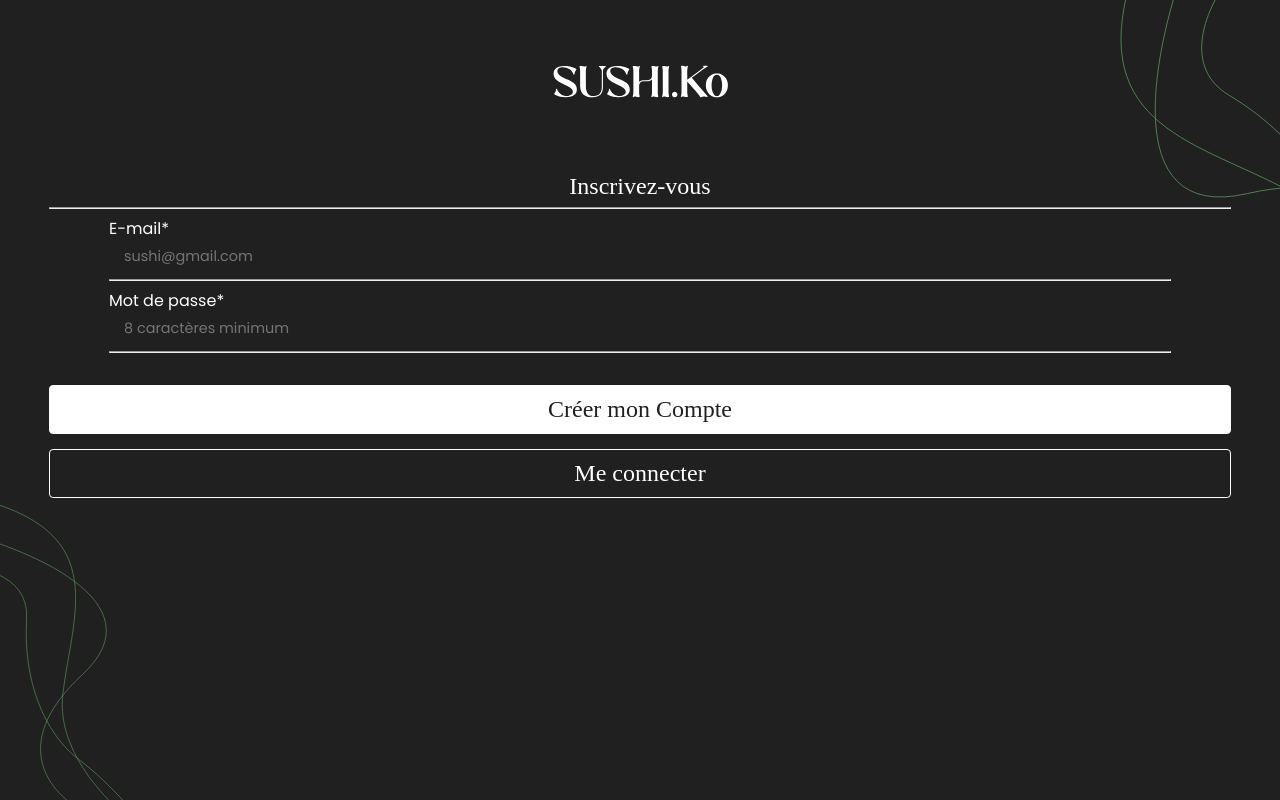
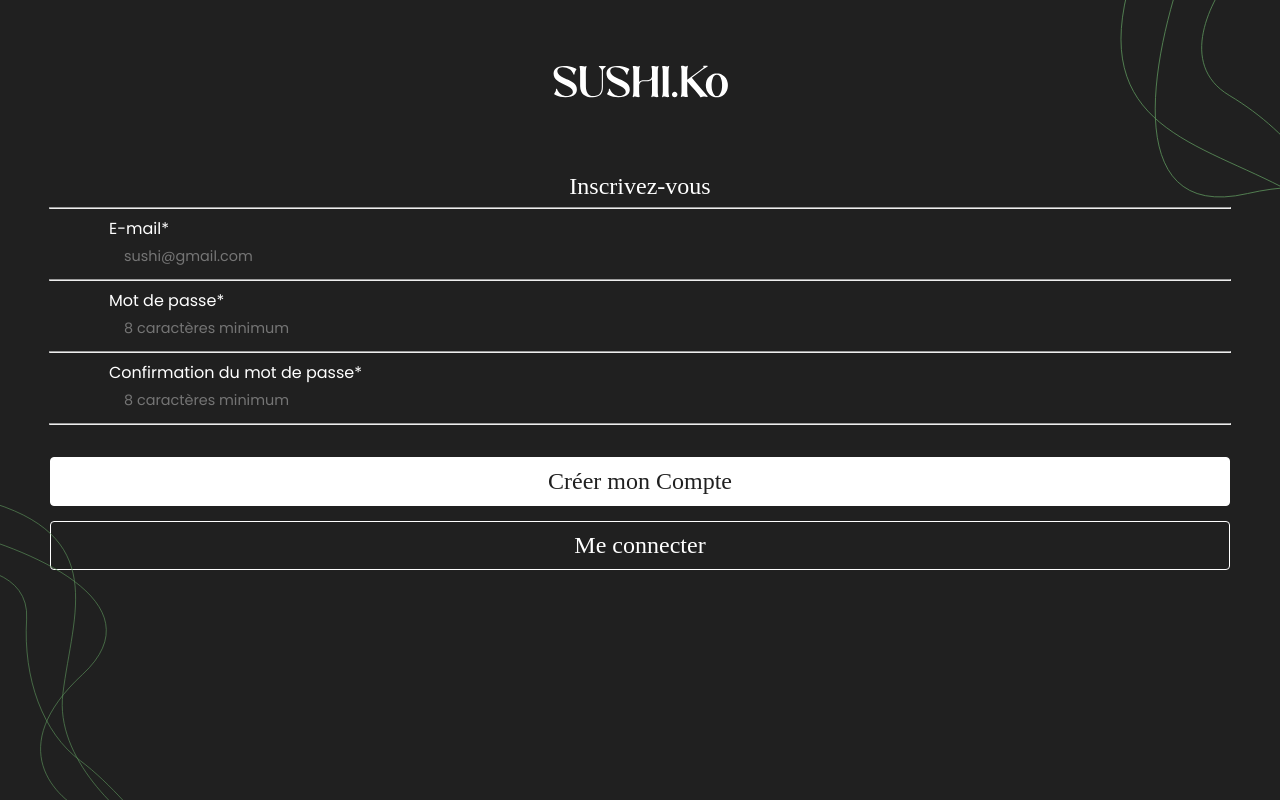
Before and after one commit to Raphi04/SAE_401, an Angular app: page /app-inscription in a window 1280 px wide. Built offline with nearby package versions, Linux system fonts and the light colour scheme; a web font is replaced by a local one.

Commit message:
Inscription faite

```diff
--- a/src/app/app.module.ts
+++ b/src/app/app.module.ts
@@ -1,7 +1,7 @@
 import { NgModule } from '@angular/core';
 import { BrowserModule } from '@angular/platform-browser';
 import { HttpClientModule } from '@angular/common/http';
-
+import { ReactiveFormsModule } from '@angular/forms';
 
 import { AppRoutingModule } from './app-routing.module';
 import { AppComponent } from './app.component';
@@ -31,7 +31,8 @@ import { BoxComponent } from './component/box/box.component';
   imports: [
     BrowserModule,
     AppRoutingModule,
-    HttpClientModule
+    HttpClientModule,
+    ReactiveFormsModule
   ],
   providers: [],
   bootstrap: [AppComponent]
--- a/src/app/component/inscription/inscription.component.css
+++ b/src/app/component/inscription/inscription.component.css
@@ -46,12 +46,14 @@ section > hr {
 section > form {
     display: flex;
     flex-direction: column;
-    width: 90%;
+    align-items: center;
+    width: 100%;
 }
 
 section > form > div {
     display: flex;
     flex-direction: column;
+    width: 90%;
 }
 
 section > form > div > label {
@@ -74,6 +76,7 @@ section > form > div > input {
 
 section > form > hr {
     margin: 7px 0px;
+    width: 100%;
 }
 
 section > #connexionButton {
@@ -84,11 +87,12 @@ section > #connexionButton {
     font-size: 1.5rem;
     color: var(--white);
     text-align: center;
+    background-color: var(--black);
     border: 1px solid var(--white);
     border-radius: 4px;
 }
 
-section > #inscriptionButton {
+section > form > #inscriptionButton {
     width: 100%;
     display: block;
     padding: 10px 0px;
@@ -100,3 +104,13 @@ section > #inscriptionButton {
     border: 1px solid var(--white);
     border-radius: 4px;
 }
+
+.errorInput {
+    border: 1px solid rgb(219, 0, 0) !important;
+}
+
+.errorMessage {
+    color: rgb(219, 0, 0) !important;
+    font-family: Poppins;
+    font-size: 0.8rem;
+}
--- a/src/app/component/inscription/inscription.component.html
+++ b/src/app/component/inscription/inscription.component.html
@@ -5,19 +5,27 @@
 
     <h2>Inscrivez-vous</h2>
     <hr>
-    <form>
+    <form [formGroup]="inscriptForm">
         <div>
             <label for="email">E-mail*</label>
-            <input type="email" placeholder="sushi@gmail.com" id="email" autocomplete="on">
+            <input type="email" placeholder="sushi@gmail.com" id="email" autocomplete="on" formControlName="email" [ngClass]="checkError('email')" required email>
+            <span *ngIf="emailErrorMessage" class="errorMessage">{{emailErrorMessage}}</span>
         </div>
         <hr>
         <div>
             <label for="mdp">Mot de passe*</label>
-            <input type="password" placeholder="8 caractères minimum" autocomplete="on">
+            <input type="password" placeholder="8 caractères minimum" autocomplete="on" formControlName="motDePasse" [ngClass]="checkError('motDePasse')" required minlength="8">
+            <span *ngIf="motDePasseErrorMessage" class="errorMessage">{{motDePasseErrorMessage}}</span>
         </div>
         <hr>
+        <div>
+            <label for="cMdp">Confirmation du mot de passe*</label>
+            <input type="password" placeholder="8 caractères minimum" autocomplete="on" formControlName="cMotDePasse" [ngClass]="checkError('cMotDePasse')" required minlength="8">
+            <span *ngIf="cMotDePasseErrorMessage" class="errorMessage">{{cMotDePasseErrorMessage}}</span>
+        </div>
+        <hr>
+        <button id="inscriptionButton" (click)="onSubmit()">Créer mon Compte</button>
     </form>
 
-    <a routerLink="/app-connexion" routerLinkActive="active" id="inscriptionButton">Créer mon Compte</a>
-    <a routerLink="/app-connexion" routerLinkActive="active" id="connexionButton">Me connecter</a>
+    <button routerLink="/app-connexion" routerLinkActive="active" id="connexionButton">Me connecter</button>
 </section>
--- a/src/app/component/inscription/inscription.component.ts
+++ b/src/app/component/inscription/inscription.component.ts
@@ -1,7 +1,8 @@
 import { Component, OnDestroy, OnInit } from '@angular/core';
-import { HeaderComponent } from '../header/header.component';
 import { NavService } from '../../services/nav.service';
 import { HeaderService } from '../../services/header.service';
+import { FormBuilder, FormControl, FormGroup, MinLengthValidator, Validators } from '@angular/forms';
+import { Router } from '@angular/router';
 
 @Component({
   selector: 'app-inscription',
@@ -9,8 +10,153 @@ import { HeaderService } from '../../services/header.service';
   styleUrl: './inscription.component.css'
 })
 export class InscriptionComponent implements OnInit, OnDestroy{
-  constructor(private headerService : HeaderService, private navService : NavService) {}
+  constructor( private headerService : HeaderService, private navService : NavService, private form: FormBuilder, private router : Router ) {}
 
+  //Création du formulaire
+  inscriptForm = this.form.group({
+    email: ["", [Validators.required, Validators.email]],
+    motDePasse : ["", [Validators.required, Validators.minLength(8)]],
+    cMotDePasse : ["", [Validators.required, Validators.minLength(8)]]
+  })
+
+  //Flag pour la première fois que le formulaire apparait
+  isSubmited = false;
+  emailErrorMessage = "";
+  motDePasseErrorMessage = "";
+  cMotDePasseErrorMessage = "";
+  errorForm = true;
+
+  onSubmit() {
+    this.isSubmited = true;
+    this.checkError("motDePasse");
+    this.checkError("cMotDePasse");
+    this.checkError("email");
+
+      if(!this.errorForm) {
+
+        //Récupération des utilisateurs
+        if(localStorage.getItem("allUsers") !== null) {
+          let allUsers = JSON.parse(localStorage.getItem("allUsers") || "[]");
+
+          //Création du nouvel utilisateur
+          let newUser = {
+            email : this.inscriptForm.get("email")?.value,
+            mdp : this.inscriptForm.get("motDePasse")?.value
+          };
+
+          //Ajout du nouvel utilisateur
+          allUsers.push(newUser);
+          localStorage.setItem("allUsers", JSON.stringify(allUsers));
+
+          //Redirection
+          this.router.navigate(["/app-connexion"]);
+
+        } else {
+
+          //Création du tableau d'utilisateurs
+          let allUsers = [];
+
+          //Création du nouvel utilisateur
+          let newUser = {
+            email : this.inscriptForm.get("email")?.value,
+            mdp : this.inscriptForm.get("motDePasse")?.value
+          };
+
+          //Ajout de l'utilisateur
+          allUsers.push(newUser);
+          localStorage.setItem("allUsers", JSON.stringify(allUsers));
+
+          //Redirection
+          this.router.navigate(["/app-connexion"]);
+        }
+    }
+  }
+
+  checkError(input: string) {
+    const myInput = this.inscriptForm.get(input);
+    switch (input) {
+      case "email" :
+        this.errorForm = false;
+        if(myInput?.invalid && (myInput?.dirty || myInput?.touched || this.isSubmited)) {
+          if(myInput?.errors?.["email"]) {
+            this.emailErrorMessage = "Veuillez saisir un email correct";
+          } else {
+            this.emailErrorMessage = "Veuillez remplir ce champ";
+          }
+          this.errorForm = true;
+          return "errorInput";
+        } else {
+
+          //Test pour vérifier si l'email existe déjà
+          if(localStorage.getItem("allUsers") !== null && (myInput?.dirty || myInput?.touched || this.isSubmited)) {
+            let allUser = JSON.parse(localStorage.getItem("allUsers") || "[]");
+            allUser.forEach((user : any) => {
+              if(user["email"] == myInput?.value) {
+                this.emailErrorMessage = "Email déjà attribué";
+                this.errorForm = true;
+              }
+            });
+            if (this.errorForm) {
+              return "errorInput";
+            }
+            this.emailErrorMessage = "";
+            this.errorForm = false;
+            return "noError";
+          }
+          this.emailErrorMessage = "";
+          if(this.isSubmited) {
+            this.errorForm = false;
+          }
+          return "noError";
+        }
+
+
+      case "motDePasse" :
+        if(myInput?.invalid && (myInput?.dirty || myInput?.touched ||this.isSubmited)) {
+          if(myInput?.errors?.['minlength']) {
+            this.motDePasseErrorMessage = "Au moins 8 caractères sont attendus";
+          } else {
+            this.motDePasseErrorMessage = "Veuillez remplir ce champ";
+          }
+          this.errorForm = true;
+          return "errorInput";
+        } else {
+          this.motDePasseErrorMessage = "";
+          if(this.isSubmited) {
+            this.errorForm = false;
+          }
+          return "noError";
+        }
+
+
+
+      case "cMotDePasse" :
+        if(myInput?.invalid && (myInput?.dirty || myInput?.touched ||this.isSubmited)) {
+          if(myInput?.errors?.['minlength']){
+            this.cMotDePasseErrorMessage = "Au moins 8 caractères sont attendus";
+          } else {
+            this.cMotDePasseErrorMessage = "Veuillez remplir ce champ";
+          }
+          this.errorForm = true;
+          return "errorInput";
+        } else {
+            if (myInput?.value !== this.inscriptForm.get("motDePasse")?.value && this.inscriptForm.get("motDePasse")?.touched) {
+              this.cMotDePasseErrorMessage = "Veuillez écrire le même mot de passe";
+              this.errorForm = true;
+              return "errorInput";
+            } else {
+              this.cMotDePasseErrorMessage = "";
+              if(this.isSubmited) {
+                this.errorForm = false;
+              }
+              return "noError";
+            }
+          }
+        }
+    return "noError";
+    }
+
+  //Gestion de l'affichage du header et de la nav
   ngOnInit(): void {
     this.headerService.hide();
     this.navService.hide();
--- a/src/app/component/nav/nav.component.css
+++ b/src/app/component/nav/nav.component.css
@@ -16,4 +16,11 @@ nav {
 
 nav img {
     width: 35px;
+    filter: grayscale(1);
 }
+
+
+.active {
+    padding: 2px;
+    background-color: red;
+}
--- a/src/styles.css
+++ b/src/styles.css
@@ -25,8 +25,3 @@ a {
     outline: none;
     text-decoration: none;
 }
-
-.active {
-    padding: 25px;
-    background-color: red;
-}
```
